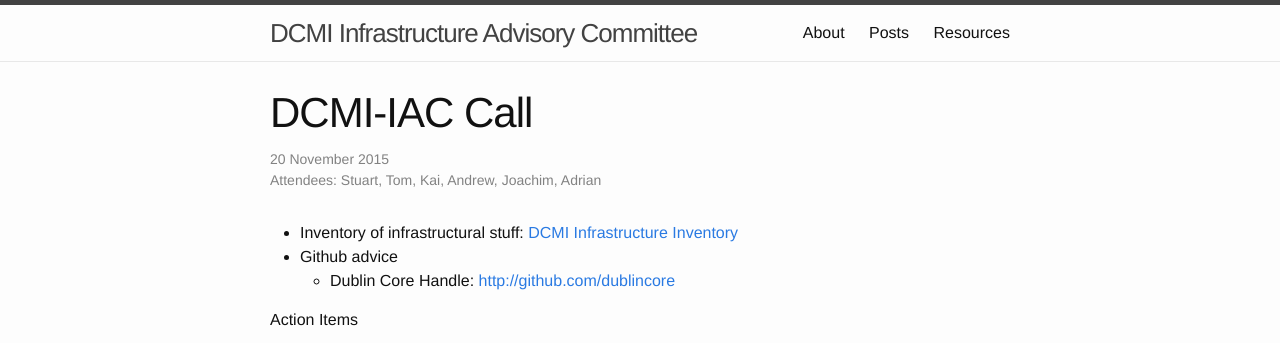
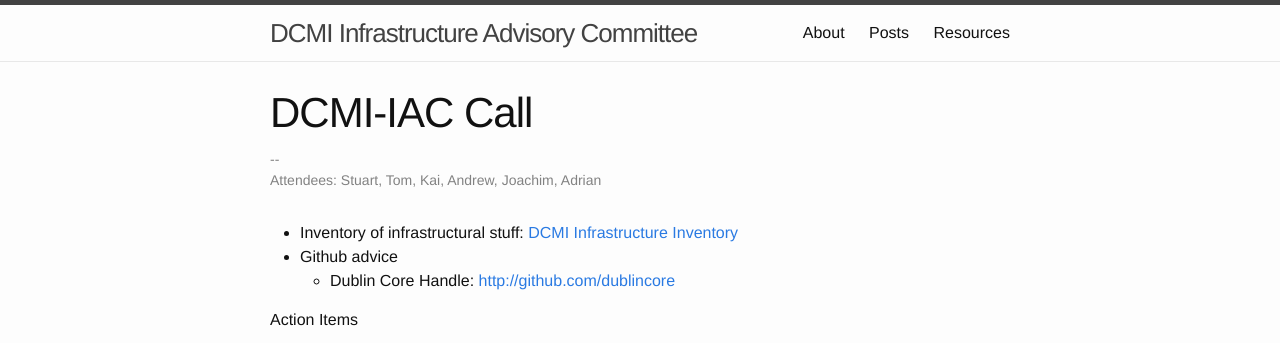
Before and after one commit to metaweidner/dcmi-iac, a Jekyll site: the page built from _posts/2015-11-20-DCMI-IAC-Call.md, in a window 1280 px wide. Shown: the top 343 px of the page. Built offline with Jekyll 4.4.1, drawn with Linux system fonts in a browser that asks for light colours.

Commit message:
update date display

```diff
--- a/_layouts/post.html
+++ b/_layouts/post.html
@@ -6,7 +6,7 @@ layout: default
   <header class="post-header">
     <h1 class="post-title" itemprop="name headline">{{ page.title }}</h1>
     <p class="post-meta">
-      <time datetime="{{ page.date | date_to_xmlschema }}" itemprop="datePublished">{{ page.date | date_to_long_string }}</time>{% if page.author %} • <span itemprop="author" itemscope itemtype="http://schema.org/Person"><span itemprop="name">{{ page.author }}</span></span>{% endif %}
+      <time datetime="{{ page.date | date_to_xmlschema }}" itemprop="datePublished">{{ post.year }}-{{ post.month }}-{{ post.day }}</time>{% if page.author %} • <span itemprop="author" itemscope itemtype="http://schema.org/Person"><span itemprop="name">{{ page.author }}</span></span>{% endif %}
       {% if page.attendees %}<br />Attendees: {{ page.attendees }}{% endif %}
       {% if page.regrets %}<br />Regrets: {{ page.regrets }}{% endif %}</p>
   </header>
```
